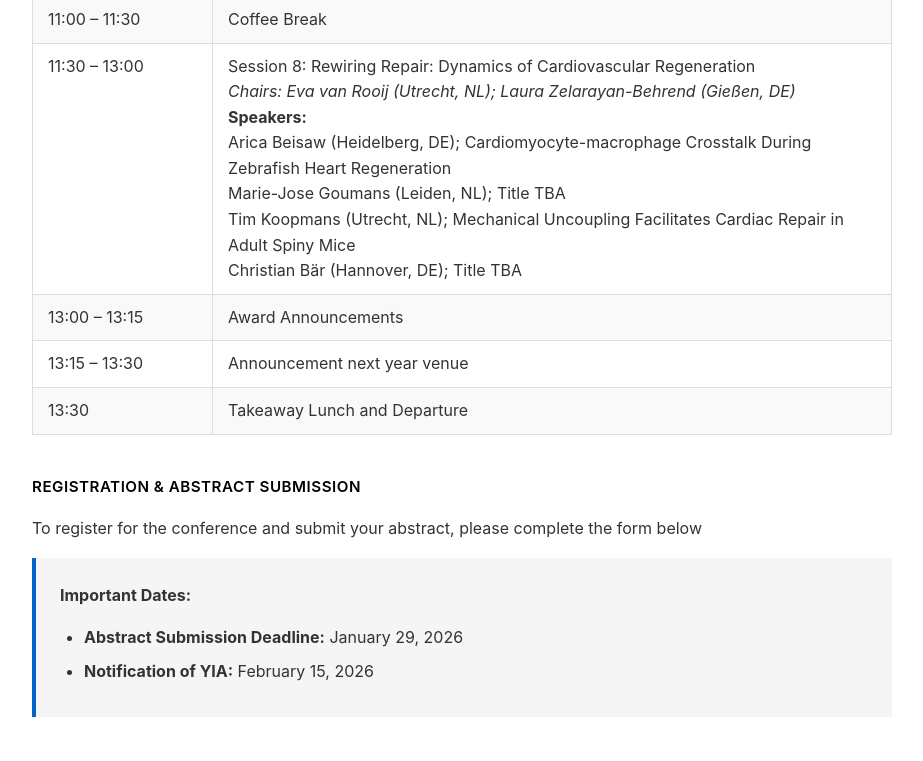
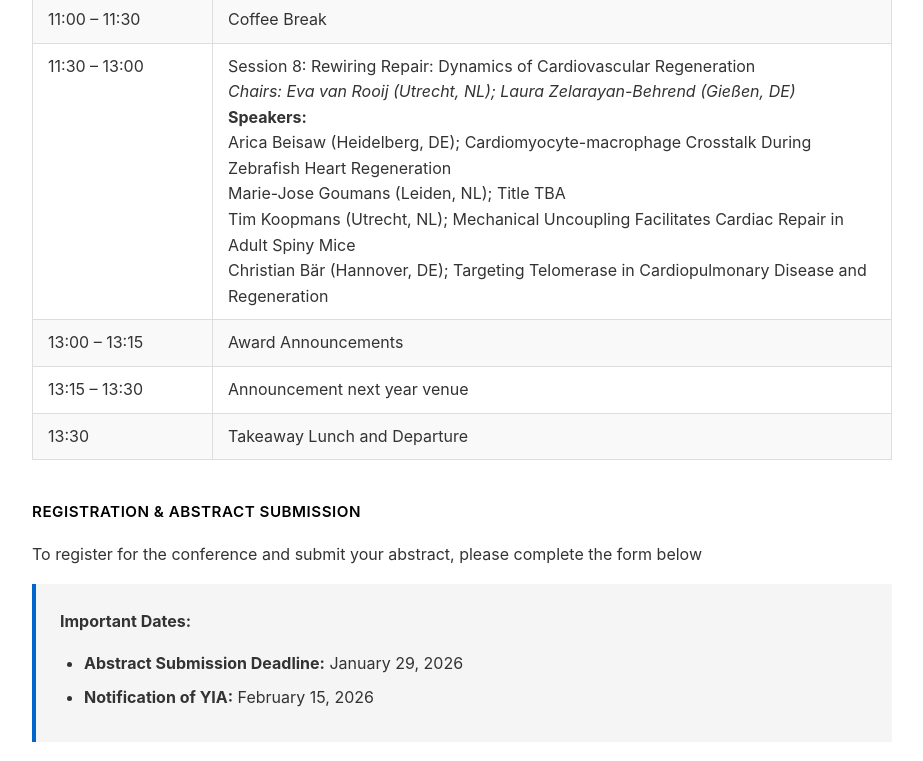
Before and after one commit to Illusioner/dutch-german-cardiology-2026, a Jekyll site: the page index.html, which Jekyll copies as it is, in a window 1280 px wide and 900 px high, scrolled down 4327 px, cut to the strip 0-761 px from the top of the window. Shown: the whole strip, without its empty margins (178-1101 px from the left). Built offline with Jekyll 4.4.1, drawn with Linux system fonts in a browser that asks for light colours; a script that is not in the unit is left out.

Commit message:
Updated Titles - 2

```diff
--- a/index.html
+++ b/index.html
@@ -144,7 +144,7 @@
                     </tr>
                     <tr>
                         <td>11:30 – 13:00</td>
-                        <td>Session 8: Rewiring Repair: Dynamics of Cardiovascular Regeneration<br><em>Chairs: Eva van Rooij (Utrecht, NL); Laura Zelarayan-Behrend (Gießen, DE)</em><br><strong>Speakers:</strong><br>Arica Beisaw (Heidelberg, DE); Cardiomyocyte-macrophage Crosstalk During Zebrafish Heart Regeneration<br>Marie-Jose Goumans (Leiden, NL); Title TBA<br>Tim Koopmans (Utrecht, NL); Mechanical Uncoupling Facilitates Cardiac Repair in Adult Spiny Mice<br>Christian Bär (Hannover, DE); Title TBA</td>
+                        <td>Session 8: Rewiring Repair: Dynamics of Cardiovascular Regeneration<br><em>Chairs: Eva van Rooij (Utrecht, NL); Laura Zelarayan-Behrend (Gießen, DE)</em><br><strong>Speakers:</strong><br>Arica Beisaw (Heidelberg, DE); Cardiomyocyte-macrophage Crosstalk During Zebrafish Heart Regeneration<br>Marie-Jose Goumans (Leiden, NL); Title TBA<br>Tim Koopmans (Utrecht, NL); Mechanical Uncoupling Facilitates Cardiac Repair in Adult Spiny Mice<br>Christian Bär (Hannover, DE); Targeting Telomerase in Cardiopulmonary Disease and Regeneration</td>
                     </tr>
                     <tr>
                         <td>13:00 – 13:15</td>
```
